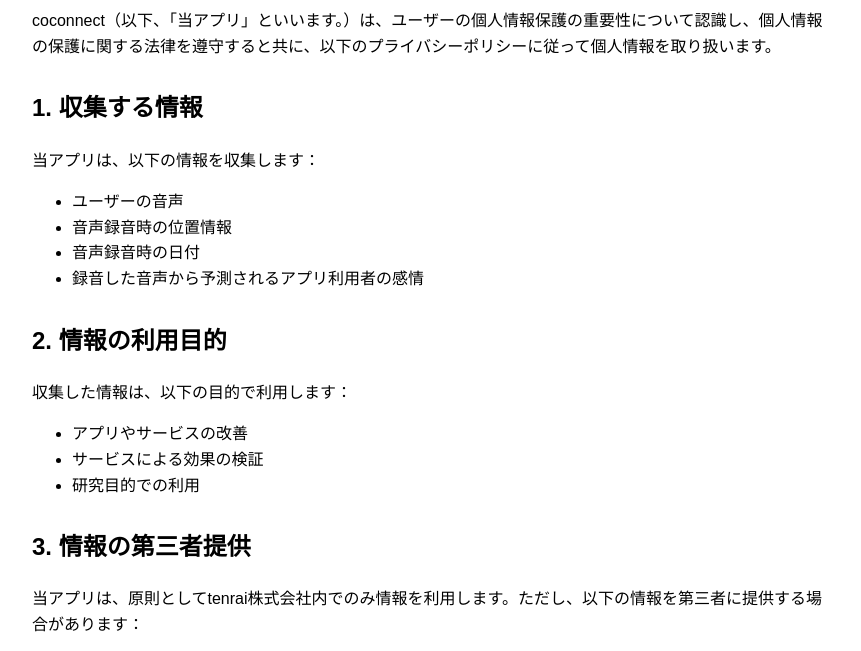
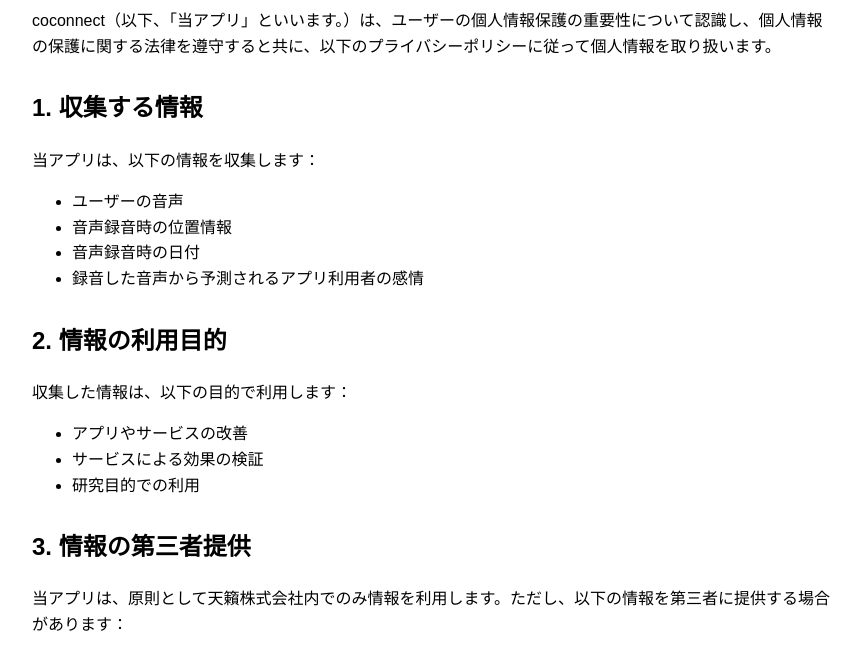
Before and after one commit to yamak0120/coconnect_PrivacyPolicy, a plain HTML site: page index.html in a window 1280 px wide. Shown: the part 106-757 px from the top of the page, without its empty margins (208-1069 px from the left). Drawn offline with Linux system fonts and the light colour scheme.

Commit message:
Update index.html

```diff
--- a/index.html
+++ b/index.html
@@ -43,7 +43,7 @@
     </ul>
 
     <h2>3. 情報の第三者提供</h2>
-    <p>当アプリは、原則としてtenrai株式会社内でのみ情報を利用します。ただし、以下の情報を第三者に提供する場合があります：</p>
+    <p>当アプリは、原則として天籟株式会社内でのみ情報を利用します。ただし、以下の情報を第三者に提供する場合があります：</p>
     <ul>
         <li>音声録音時の位置情報</li>
         <li>音声録音時の日付</li>
```
